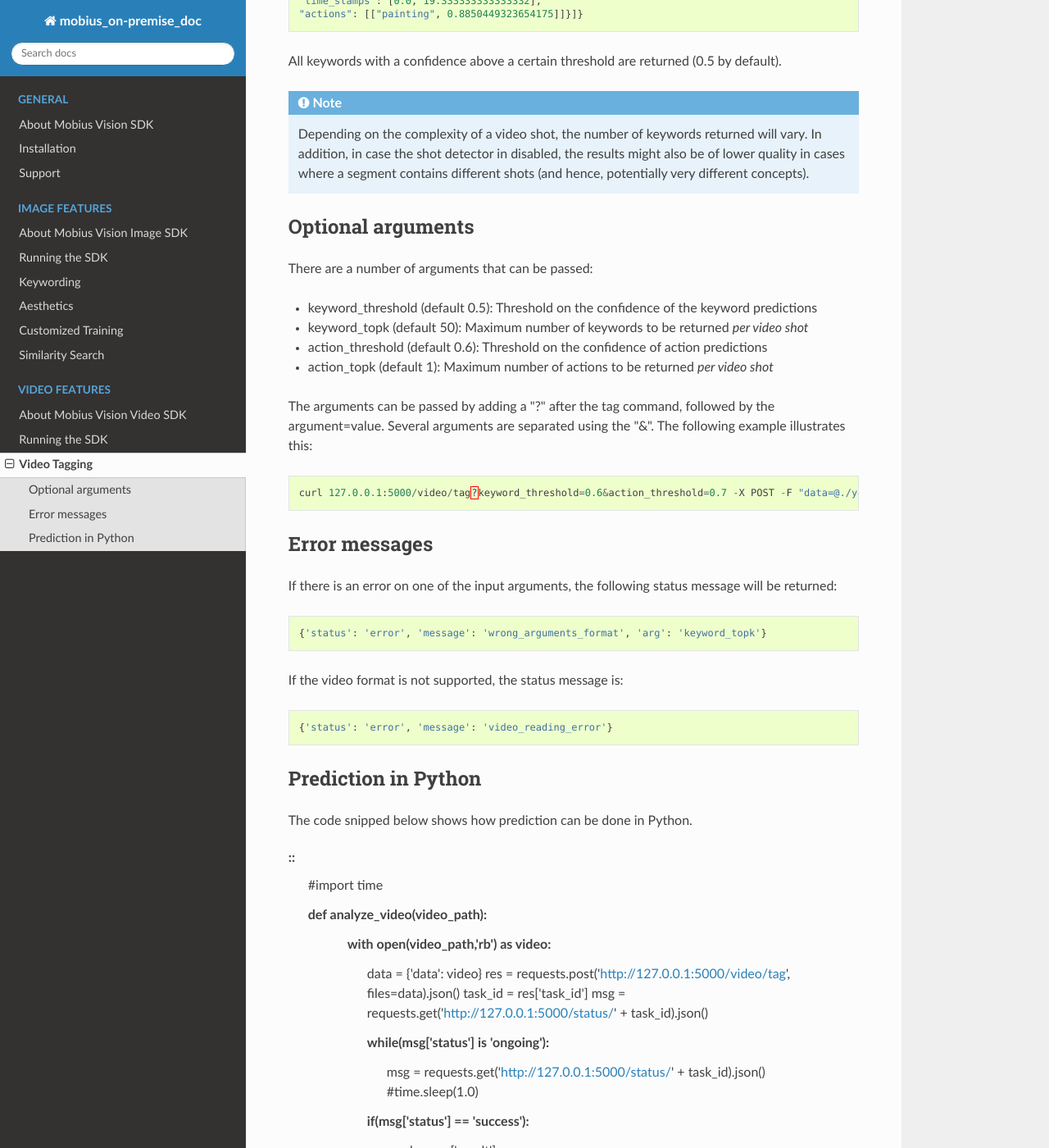
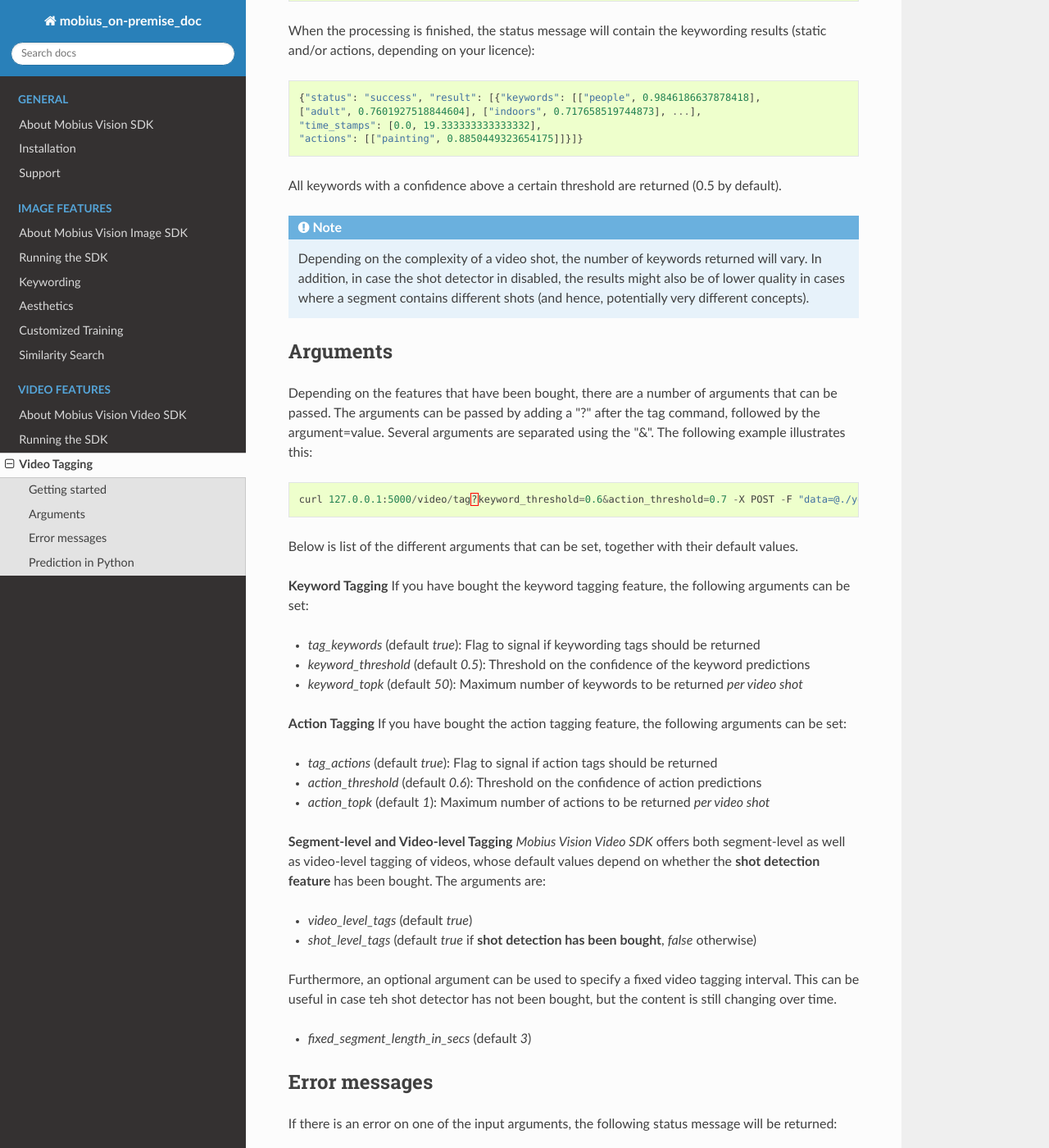
Before and after one commit to rumlingd/mobius_on-premise_doc, a Sphinx documentation site: the page built from source/video_keywording.rst, in a window 1280 px wide and 1400 px high, scrolled down 1033 px. Shown: the whole window at 82% size. Built offline with Sphinx 7.4.7 and the Read the Docs theme 2.0.0, drawn with Linux system fonts in a browser that asks for light colours; formulas are drawn with MathJax 3; some of the changed text lies outside the part shown.

Commit message:
Updated Arguments section

```diff
--- a/source/video_keywording.rst
+++ b/source/video_keywording.rst
@@ -1,8 +1,12 @@
 Video Tagging
-=======================================
+==============
 The video tagging module has been trained on our large in-house image dataset to provide state-of-the-art keywording results. Depending on the licence, it consists of a video shot detector, a keywording module for static concepts and emotions, as well as an action recognition module.
 
-In the following, we show an example of how to do prediction of keywords and/or actions on videos.
+Getting started
+---------------
+
+In the following, we show an example of how to do prediction of keywords and/or actions on videos. In the example, both the keywording and the action recognition feature are enabled. If you only have either one of the tagging features, you can still run this code, but your output will be different.
+
 First, we need to send the video to the (local) vision server for analysis.
 ::
 
@@ -44,24 +48,44 @@ All keywords with a confidence above a certain threshold are returned (0.5 by de
     detector in disabled, the results might also be of lower quality in cases where a segment contains different shots (and hence, potentially very different concepts).
 
 
-Optional arguments
-^^^^^^^^^^^^^^^^^^^^^^^^^^^^^^^^^^^^^^^^
 
-There are a number of arguments that can be passed:
+Arguments
+----------
 
-* keyword_threshold (default 0.5): Threshold on the confidence of the keyword predictions
-* keyword_topk (default 50): Maximum number of keywords to be returned *per video shot*
-* action_threshold (default 0.6): Threshold on the confidence of action predictions
-* action_topk (default 1): Maximum number of actions to be returned *per video shot*
-
-The arguments can be passed by adding a "?" after the tag command, followed by the argument=value. Several arguments are separated using the "&". The following example illustrates this:
+Depending on the features that have been bought, there are a number of arguments that can be passed. The arguments can be passed by adding a "?" after the tag command, followed by the argument=value. Several arguments are separated using the "&". The following example illustrates this:
 ::
 
   curl 127.0.0.1:5000/video/tag?keyword_threshold=0.6&action_threshold=0.7 -X POST -F "data=@./your_video.mp4"
 
+Below is list of the different arguments that can be set, together with their default values.
+
+**Keyword Tagging**
+If you have bought the keyword tagging feature, the following arguments can be set:
+
+* *tag_keywords* (default *true*): Flag to signal if keywording tags should be returned
+* *keyword_threshold* (default *0.5*): Threshold on the confidence of the keyword predictions
+* *keyword_topk* (default *50*): Maximum number of keywords to be returned *per video shot*
+
+**Action Tagging**
+If you have bought the action tagging feature, the following arguments can be set:
+
+* *tag_actions* (default *true*): Flag to signal if action tags should be returned
+* *action_threshold* (default *0.6*): Threshold on the confidence of action predictions
+* *action_topk* (default *1*): Maximum number of actions to be returned *per video shot*
+
+**Segment-level and Video-level Tagging**
+|mobvis_video| offers both segment-level as well as video-level tagging of videos, whose default values depend on whether the **shot detection feature** has been bought. The arguments are:
+
+* *video_level_tags* (default *true*)
+* *shot_level_tags* (default *true* if **shot detection has been bought**, *false* otherwise)
+
+Furthermore, an optional argument can be used to specify a fixed video tagging interval. This can be useful in case teh shot detector has not been bought, but the content is still changing over time.
+
+* *fixed_segment_length_in_secs* (default *3*)
+
 
 Error messages
-^^^^^^^^^^^^^^
+---------------
 
 If there is an error on one of the input arguments, the following status message will be returned:
 ::
@@ -75,7 +99,7 @@ If the video format is not supported, the status message is:
 
 
 Prediction in Python
-^^^^^^^^^^^^^^^^^^^^
+---------------------
 
 The code snipped below shows how prediction can be done in Python.
 
```
